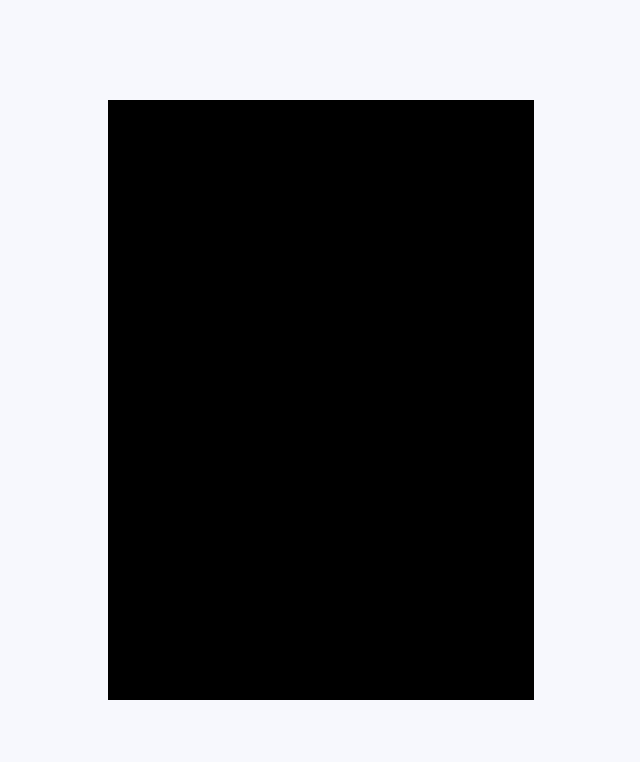
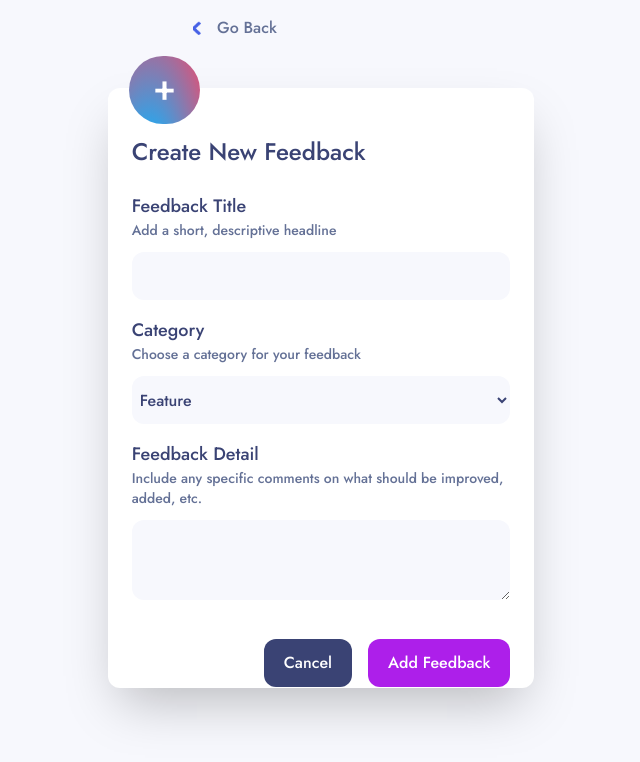
Before and after one commit to cMuhammadali/product-feedback-app, a React (Create React App) app: page /add-feedback in a window 1280 px wide. Shown: the top 762 px of the page, without its empty margins (319-959 px from the left). Built offline with nearby package versions, Linux system fonts and the light colour scheme.

Commit message:
add page completed

```diff
--- a/package.json
+++ b/package.json
@@ -12,6 +12,7 @@
     "@types/react-dom": "^18.2.18",
     "react": "^18.2.0",
     "react-dom": "^18.2.0",
+    "react-hook-form": "^7.49.2",
     "react-router-dom": "^6.21.1",
     "react-scripts": "5.0.1",
     "typescript": "^4.9.5",
--- a/src/shared/ui/addFeedback/AddFeedback.css
+++ b/src/shared/ui/addFeedback/AddFeedback.css
@@ -1,3 +1,36 @@
-.add-feedback-card{
-    height: 600px;
+.add-feedback-card {
+  height: 600px;
 }
+.go-back-icon {
+  width: 8px;
+  height: 14px;
+}
+.go-back-text {
+  color: #647196;
+}
+.circle-add-product {
+  background: radial-gradient(
+    farthest-corner at 20px 130px,
+    #28a7ed 30%,
+    #e84d70 100%
+  );
+  left: 35%;
+}
+.input-add {
+  background: #f7f8fd;
+}
+.text-titleColor {
+  color: #3a4374;
+}
+.text-p-color-add {
+  color: #647196;
+}
+.input-add:focus {
+  outline-color: #3a4374;
+}
+.bg-cancel {
+  background: #3a4374;
+}
+.bg-add{
+    background: #AD1FEA;
+}
--- a/src/shared/ui/addFeedback/AddFeedback.tsx
+++ b/src/shared/ui/addFeedback/AddFeedback.tsx
@@ -1,16 +1,81 @@
-import './AddFeedback.css';
+import { useNavigate } from "react-router-dom";
+import { Button, Form, Label } from "../index";
+import GoBack from "../../images/GoBack.png";
+import { useForm } from "react-hook-form";
+import "./AddFeedback.css";
 import React from "react";
 
 export const AddFeedback: React.FC = () => {
-    return (
-        <div className="flex justify-center items-center h-screen">
-            <div>
+  const navigate = useNavigate();
 
+  return (
+    <div className="items-center h-screen mt-4">
+      <div className="flex justify-left items-center mx-96">
+        <span
+          className="cursor-pointer flex justify-between items-center"
+          onClick={() => navigate(-1)}
+        >
+          <img src={GoBack} alt="Go Back" className="go-back-icon mr-2 ml-32" />{" "}
+          <h3 className="go-back-text ml-2">Go Back</h3>
+        </span>
+      </div>
+      <div className="flex justify-center mt-12">
+        <div className="absolute top-14 rounded-full text-white pb-4 px-6 pt-3 circle-add-product">
+          <span className="text-4xl">+</span>
+        </div>
+        <div className="w-4/12 bg-white add-feedback-card shadow-2xl rounded-xl px-6 py-4">
+          <h1 className="text-titleColor text-2xl mt-8">Create New Feedback</h1>
+          <form className="mt-6">
+            <Form>
+              <Label
+                labelTitle="Feedback Title"
+                labelP="Add a short, descriptive headline"
+                labelClassName="text-titleColor text-lg"
+                labelClassNameP="text-p-color-add text-sm"
+              />
+              <input className="input-add mt-3 w-full h-12 rounded-xl text-titleColor indent-1 mb-4" />
+            </Form>
+            <Form>
+              <Label
+                labelTitle="Category"
+                labelP="Choose a category for your feedback"
+                labelClassName="text-titleColor text-lg"
+                labelClassNameP="text-p-color-add text-sm"
+              />
+              <select
+                className="input-add mt-3 w-full h-12 rounded-xl text-titleColor indent-1 mb-4"
+                defaultValue={"feature"}
+              >
+                <option value="feature">Feature</option>
+                <option value="bug">Bug</option>
+                <option value="enhancement">Enhancement</option>
+                <option value="enhancement">UI</option>
+                <option value="enhancement">UX</option>
+              </select>
+            </Form>
+            <Form>
+              <Label
+                labelTitle="Feedback Detail"
+                labelP="Include any specific comments on what should be improved, added, etc."
+                labelClassName="text-titleColor text-lg"
+                labelClassNameP="text-p-color-add text-sm"
+              />
+              <textarea className="input-add mt-3 w-full rounded-xl text-titleColor indent-1 mb-4 max-h-20 min-h-20" />
+            </Form>
+            <div className="flex justify-end mt-4">
+              <Button
+                className="py-3 px-5 mr-2 bg-cancel text-white rounded-xl"
+                onClick={() => navigate(-1)}
+              >
+                Cancel
+              </Button>
+              <Button className="py-3 px-5 ml-2 bg-add text-white rounded-xl">
+                Add Feedback
+              </Button>
             </div>
-
-            <div className="w-4/12 bg-black add-feedback-card">
-
-            </div>
+          </form>
         </div>
-    )
-}
+      </div>
+    </div>
+  );
+};
--- /dev/null
+++ b/src/shared/ui/button/Button.tsx
@@ -0,0 +1,26 @@
+import React from "react";
+
+type ButtonProps = {
+  children: string;
+  className: string;
+  onClick?: () => void;
+};
+
+export const Button: React.FC<ButtonProps> = ({
+  children,
+  className,
+  onClick,
+}) => {
+  const handleClick = (
+    event: React.MouseEvent<HTMLButtonElement, MouseEvent>
+  ) => {
+    event.preventDefault();
+    onClick?.();
+  };
+
+  return (
+    <button className={className} onClick={handleClick}>
+      {children}
+    </button>
+  );
+};
--- /dev/null
+++ b/src/shared/ui/form/Form.tsx
@@ -0,0 +1,13 @@
+import React from "react";
+
+type FormProps = {
+    children: any;
+}
+
+export const Form: React.FC<FormProps> = ({ children }) => {
+    return(
+        <>
+            {children}
+        </>
+    )
+}
--- a/src/shared/ui/index.ts
+++ b/src/shared/ui/index.ts
@@ -2,6 +2,9 @@
 export { AddFeedback } from './addFeedback/AddFeedback';
 export { Leftbar } from './leftbar/LeftBar';
 export { Navbar } from './navbar/Navbar';
+export { Button } from './button/Button';
+export { Label } from './label/Label';
 export { Home } from './home/Home';
 export { Main } from './main/Main';
 export { List } from './list/List';
+export { Form } from './form/Form';
--- /dev/null
+++ b/src/shared/ui/label/Label.tsx
@@ -0,0 +1,22 @@
+import React from "react";
+
+type LabelProps = {
+  labelTitle: string;
+  labelP: string;
+  labelClassName: string;
+  labelClassNameP: string;
+};
+
+export const Label: React.FC<LabelProps> = ({
+  labelTitle,
+  labelP,
+  labelClassName,
+  labelClassNameP,
+}) => {
+  return (
+    <>
+      <label className={labelClassName}>{labelTitle}</label>
+      <p className={labelClassNameP}>{labelP}</p>
+    </>
+  );
+};
```
Also changed, not shown: 1 other file (tests, documents, lock files or other folders).
